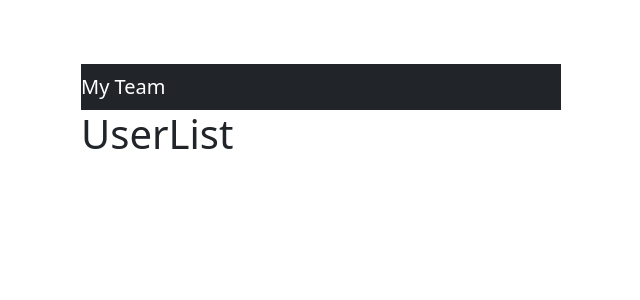
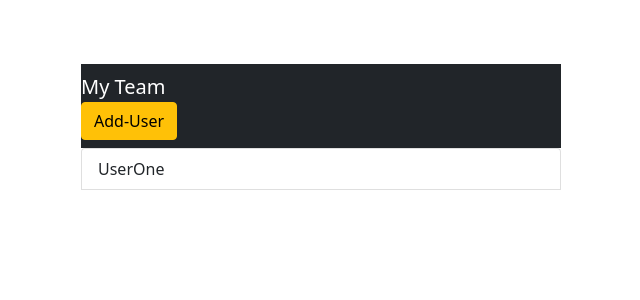
Before and after one commit to mkandanmk7/React-crud-router, a React (Create React App) app: page / in a window 1280 px wide. Shown: the top 300 px of the page, without its empty margins (319-959 px from the left). Built offline with nearby package versions, Linux system fonts and the light colour scheme.

Commit message:
crud-router

```diff
--- a/src/component/Heading.js
+++ b/src/component/Heading.js
@@ -7,6 +7,13 @@ export const Heading = () => {
     <Navbar color="dark" dark>
       <container>
         <NavbarBrand href="/">My Team </NavbarBrand>
+        <Nav>
+          <NavItem>
+            <Link to="/add" className="btn btn-warning">
+              Add-User
+            </Link>
+          </NavItem>
+        </Nav>
       </container>
     </Navbar>
   );
--- a/src/component/UserList.js
+++ b/src/component/UserList.js
@@ -1,9 +1,12 @@
 import React from "react";
+import { Link } from "react-router-dom";
+import { ListGroup, ListGroupItem, Button } from "reactstrap";
 
 export const UserList = () => {
   return (
-    <div>
-      <h1>UserList</h1>
-    </div>
+    <ListGroup>
+      <ListGroupItem>UserOne</ListGroupItem>
+      <div className="ml-auto"></div>
+    </ListGroup>
   );
 };
```
